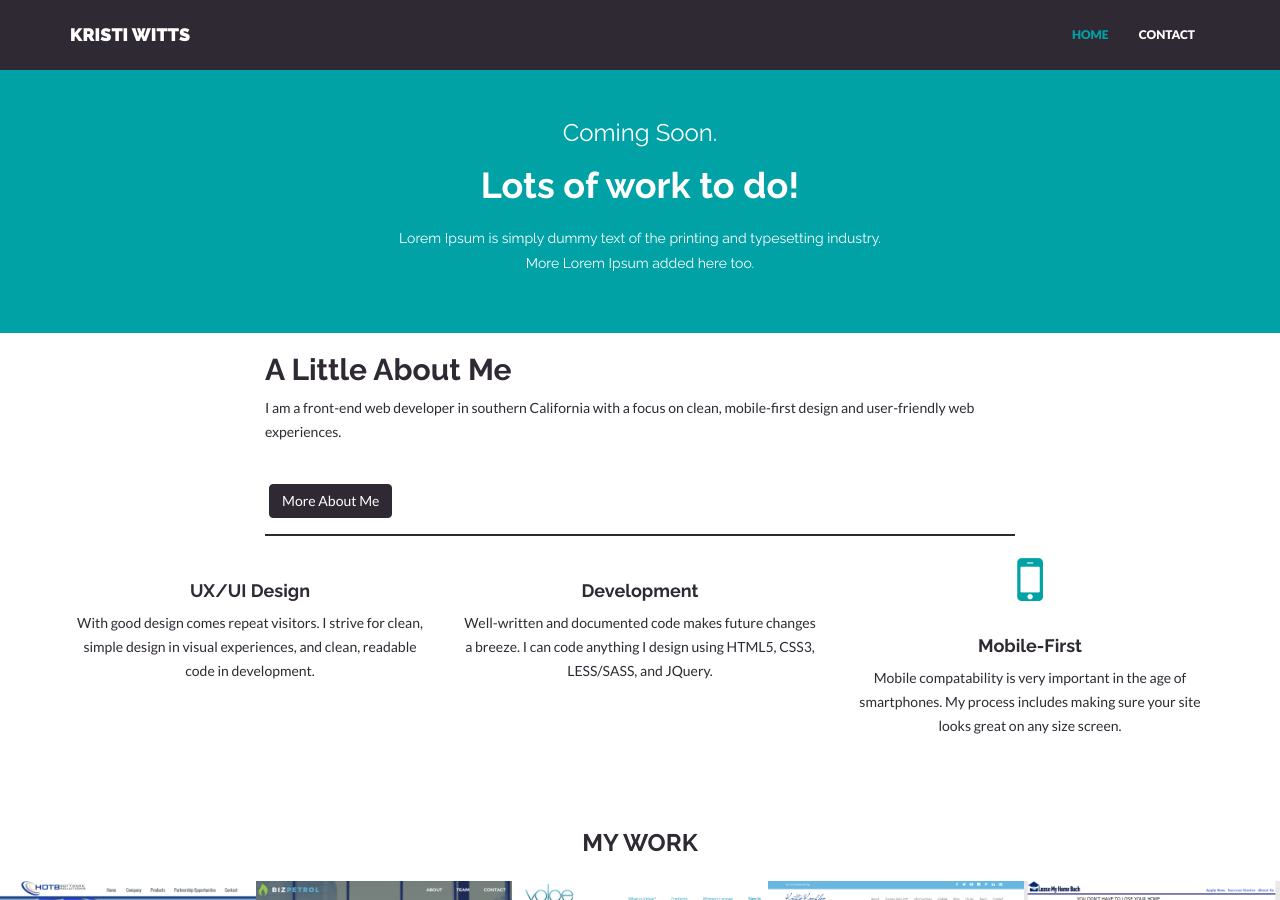
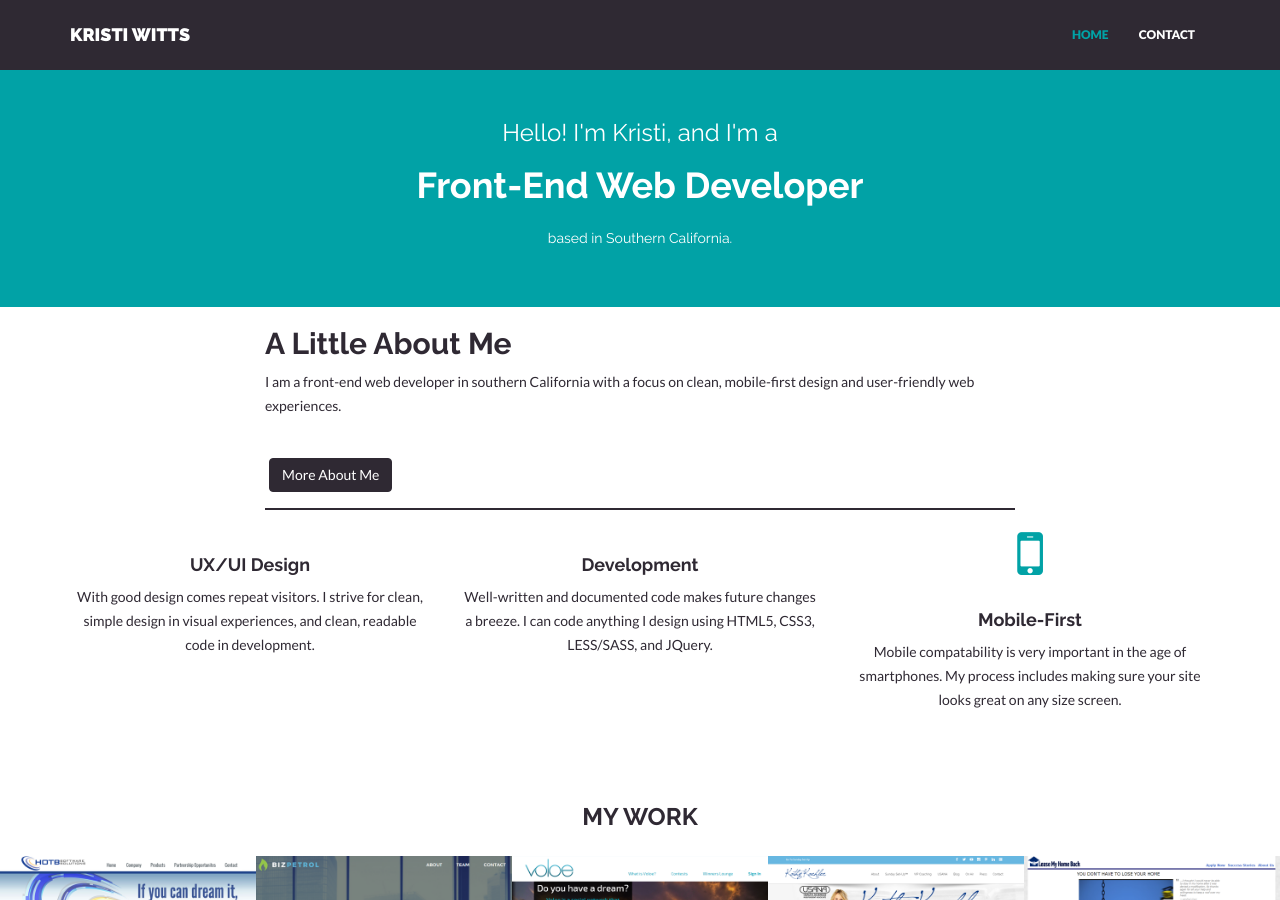
Before and after one commit to kwitts/kwitts.github.io, a Jekyll site: the page built from index.html, in a window 1280 px wide and 900 px high. Built offline with Jekyll 4.4.1, drawn with Linux system fonts in a browser that asks for light colours; nearby versions of some CDN libraries.

Commit message:
header change

```diff
--- a/_includes/header.html
+++ b/_includes/header.html
@@ -2,10 +2,10 @@
     <div class="container">
         <div class="row">
             <div class="col-lg-8 col-lg-offset-2">
-                <h3>Coming Soon.</h3>
-                <h1>Lots of work to do!</h1>
-                <h5>Lorem Ipsum is simply dummy text of the printing and typesetting industry.</h5>
-                <h5>More Lorem Ipsum added here too.</h5>
+                <h3>Hello! I'm Kristi, and I'm a</h3>
+                <h1>Front-End Web Developer</h1>
+                <h5>based in Southern California.</h5>
+                <!-- <h5>More Lorem Ipsum added here too.</h5> -->
             </div>
             <div class="col-lg-8 col-lg-offset-2 himg">
                 <!-- <img src="{{ "/assets/img/browser.png" | prepend: site.baseurl }}" class="img-responsive"> -->
```
